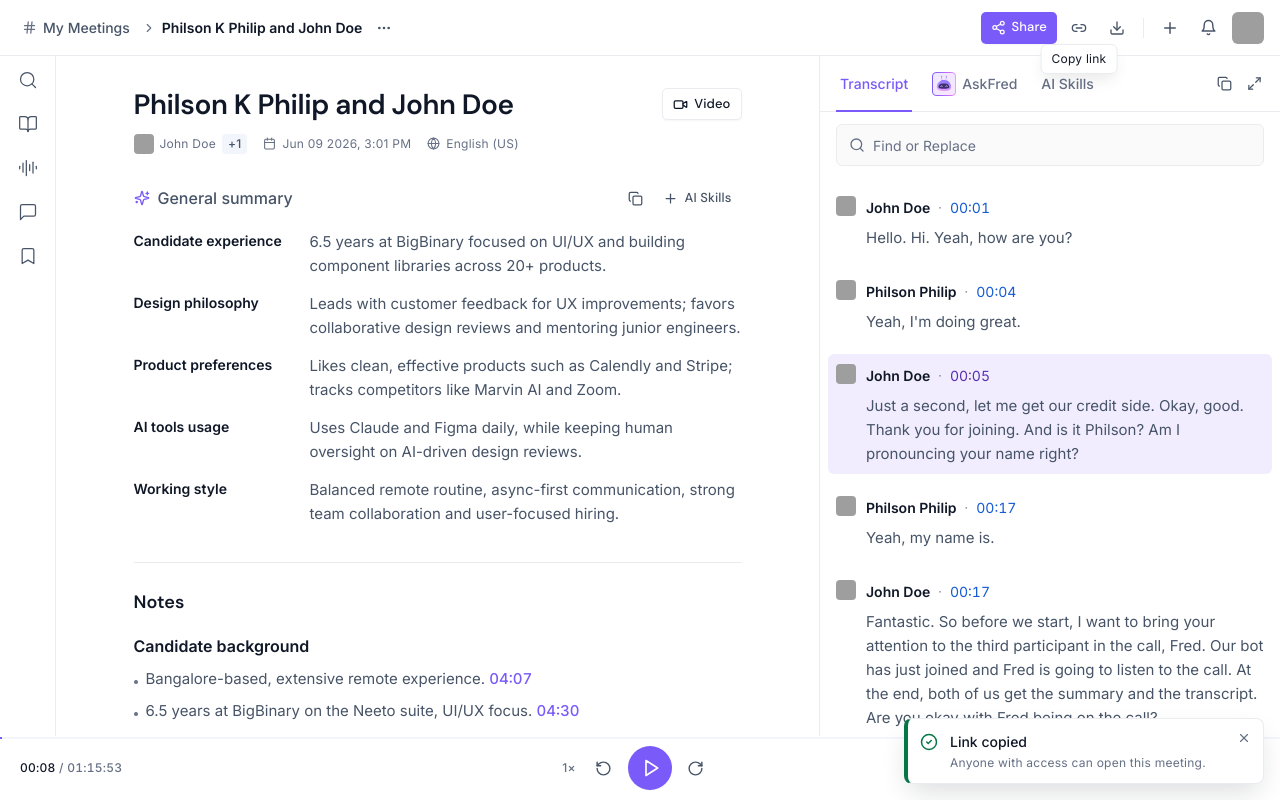
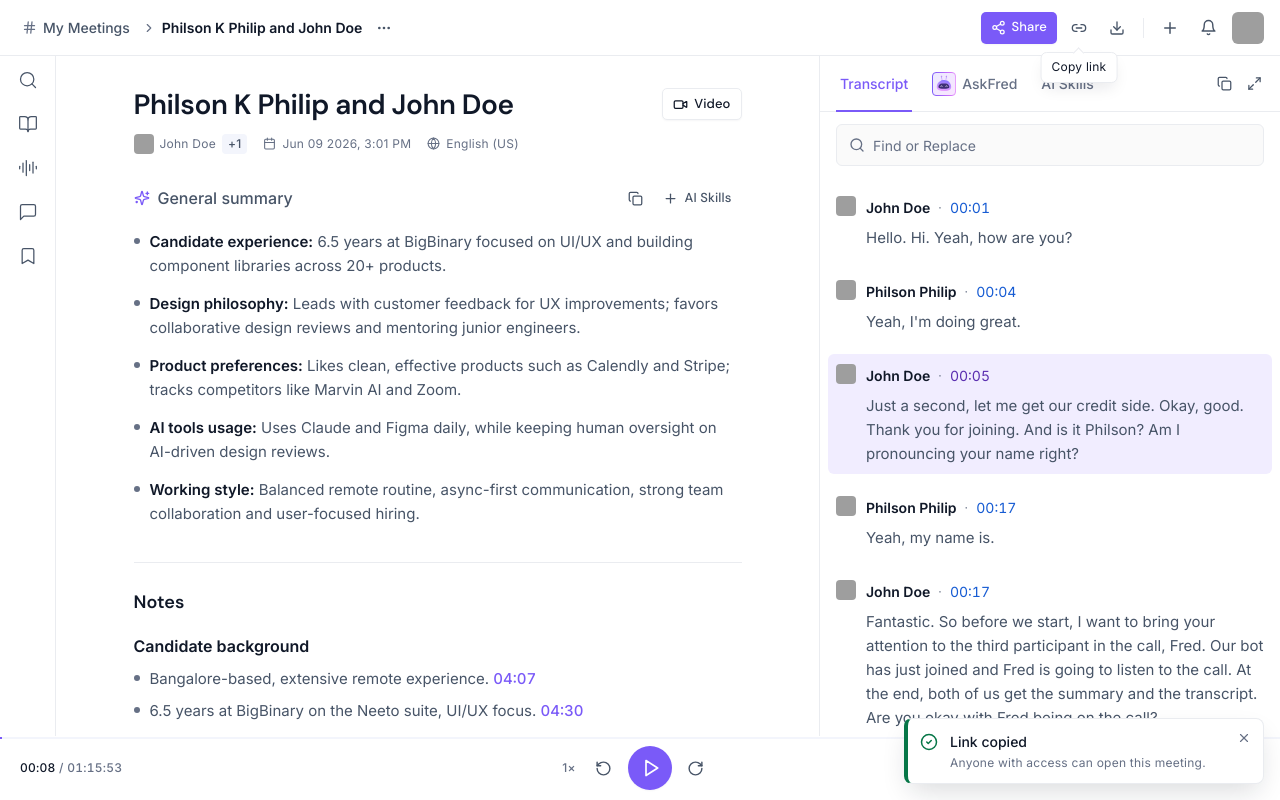
Before and after one commit to philson-philip/fireflies.ai, a React (Vite) app: page / in a window 1280 px wide. Both pictures are taken after a click on the button 1079 px from the left and 27 px from the top of the page. Built offline with nearby package versions, Linux system fonts and the light colour scheme; grey boxes are pictures that could not be loaded.

Commit message:
refactor: replace ListChecks with CheckSquare, update UI components, and refine tooltip positioning logic.

```diff
--- a/src/components/meeting/CommandPanel/views/BookmarksView.jsx
+++ b/src/components/meeting/CommandPanel/views/BookmarksView.jsx
@@ -1,4 +1,4 @@
-import { Star, ThumbsUp, ThumbsDown } from "lucide-react";
+import { Star, ThumbsUp, ThumbsDown, CheckSquare } from "lucide-react";
 import Card from "../../../ui/Card";
 import Typography from "../../../ui/Typography";
 import { cn } from "../../../../lib/utils";
@@ -8,9 +8,10 @@ const BOOKMARK_TONES = {
   info: { border: "border-l-[2px] border-t-0 border-b-0 border-r-0 !border-info", text: "text-info", Icon: Star },
   success: { border: "border-l-[2px] border-t-0 border-b-0 border-r-0 !border-success", text: "text-success", Icon: ThumbsUp },
   danger: { border: "border-l-[2px] border-t-0 border-b-0 border-r-0 !border-danger", text: "text-danger", Icon: ThumbsDown },
+  warning: { border: "border-l-[2px] border-t-0 border-b-0 border-r-0 !border-warning", text: "text-warning", Icon: CheckSquare },
 };
 
-const BookmarksView = () => (
+const BookmarksView = ({ }) => (
   <div className="flex flex-col gap-4 p-4">
     {bookmarks.map((b) => {
       const style = BOOKMARK_TONES[b.tone] || { border: "border-l-[2px] border-line", text: "text-ink-secondary", Icon: null };
--- a/src/components/meeting/CommandPanel/views/CommentsView.jsx
+++ b/src/components/meeting/CommandPanel/views/CommentsView.jsx
@@ -36,7 +36,7 @@ const CommentsView = () => (
     </div>
 
     <div className="sticky bottom-0 z-10 shrink-0 border-t border-line bg-surface p-4">
-      <div className="flex items-end gap-2.5 rounded-md border border-line bg-surface-subtle p-2 shadow-subtle focus-within:border-brand-soft transition-colors">
+      <div className="flex items-start gap-2.5 rounded-md border border-line bg-surface-subtle p-2 shadow-subtle focus-within:border-brand-soft transition-colors">
         <Avatar name="Philson Philip" size="sm" />
         <textarea
           className="max-h-32 min-h-[20px] w-full bg-transparent text-label text-ink placeholder:text-ink-muted focus:outline-none"
--- a/src/components/meeting/PlayerBar.jsx
+++ b/src/components/meeting/PlayerBar.jsx
@@ -1,5 +1,5 @@
 import { useState } from "react";
-import { Play, Pause, RotateCcw, RotateCw, Star, ListChecks, ThumbsUp, ThumbsDown, MoreHorizontal } from "lucide-react";
+import { Play, Pause, RotateCcw, RotateCw, Star, CheckSquare, ThumbsUp, ThumbsDown, MoreHorizontal } from "lucide-react";
 import IconButton from "../ui/IconButton";
 import Tooltip from "../ui/Tooltip";
 import ProgressBar from "./ProgressBar";
@@ -44,7 +44,7 @@ const PlayerBar = ({ playing, onTogglePlay, currentSeconds, onScrub, markers, on
 
       <div className="flex flex-1 sm:flex-none shrink-0 items-center justify-end gap-0.5 relative">
         <IconButton label="Important" shortcut="1" side="left" className="hidden sm:inline-flex" onClick={() => onAddMarker("important")}><Star size={16} aria-hidden /></IconButton>
-        <IconButton label="Action" shortcut="2" side="left" className="hidden sm:inline-flex" onClick={() => onAddMarker("action")}><ListChecks size={16} aria-hidden /></IconButton>
+        <IconButton label="Action" shortcut="2" side="left" className="hidden sm:inline-flex" onClick={() => onAddMarker("action")}><CheckSquare size={16} aria-hidden /></IconButton>
         <IconButton label="Like" shortcut="3" side="left" className="hidden sm:inline-flex" onClick={() => onAddMarker("like")}><ThumbsUp size={16} aria-hidden /></IconButton>
         <IconButton label="Dislike" shortcut="4" side="left" className="hidden sm:inline-flex" onClick={() => onAddMarker("dislike")}><ThumbsDown size={16} aria-hidden /></IconButton>
 
@@ -68,7 +68,7 @@ const PlayerBar = ({ playing, onTogglePlay, currentSeconds, onScrub, markers, on
                   className="flex items-center gap-3 px-3 py-2 text-sm text-ink hover:bg-surface-subtle transition-colors"
                   onClick={() => { onAddMarker("action"); setShowMobileMenu(false); }}
                 >
-                  <ListChecks size={16} className="text-ink-muted" /> Action
+                  <CheckSquare size={16} className="text-ink-muted" /> Action
                 </button>
                 <button
                   className="flex items-center gap-3 px-3 py-2 text-sm text-ink hover:bg-surface-subtle transition-colors"
--- a/src/components/meeting/SummaryPane.jsx
+++ b/src/components/meeting/SummaryPane.jsx
@@ -54,18 +54,16 @@ const SummaryPane = ({ onSeek }) => {
           </div>
         </div>
 
-        <dl className="mt-4 space-y-3.5">
+        <ul className="mt-4 space-y-3.5">
           {summary.map((row) => (
-            <div key={row.label} className="grid grid-cols-1 gap-0.5 sm:grid-cols-[160px_1fr] sm:gap-4">
-              <Typography as="dt" variant="body-sm" tone="text-ink" className="font-semibold">
-                {row.label}
-              </Typography>
-              <Typography as="dd" variant="body">
-                {row.text}
-              </Typography>
-            </div>
+            <Typography as="li" variant="body" key={row.label} className="flex items-start gap-2.5">
+              <span className="mt-2 h-1.5 w-1.5 shrink-0 rounded-full bg-ink-muted" aria-hidden />
+              <span>
+                <span className="font-semibold text-ink">{row.label}:</span> {row.text}
+              </span>
+            </Typography>
           ))}
-        </dl>
+        </ul>
 
         <div className="mt-9 border-t border-line pt-7">
           <Typography variant="h3">Notes</Typography>
@@ -76,8 +74,8 @@ const SummaryPane = ({ onSeek }) => {
               </Typography>
               <ul className="mt-2.5 space-y-2">
                 {group.items.map((item, i) => (
-                  <Typography as="li" variant="body" key={i} className="flex items-baseline gap-2">
-                    <span className="mt-2 h-1 w-1 shrink-0 rounded-full bg-ink-muted" aria-hidden />
+                  <Typography as="li" variant="body" key={i} className="flex items-start gap-2.5">
+                    <span className="mt-2 h-1.5 w-1.5 shrink-0 rounded-full bg-ink-muted" aria-hidden />
                     <span>
                       {item.text}{" "}
                       <button
--- a/src/components/ui/Card.jsx
+++ b/src/components/ui/Card.jsx
@@ -3,9 +3,9 @@ import { cn } from "../../lib/utils";
 const Card = ({ as: Tag = "div", interactive = false, className, children, ...props }) => (
   <Tag
     className={cn(
-      "rounded-md border border-line bg-surface p-4",
+      "rounded-md border border-line bg-surface p-3",
       interactive &&
-        "cursor-pointer shadow-subtle transition duration-150 ease-out-soft hover:border-line-strong hover:shadow-raised",
+      "cursor-pointer shadow-subtle transition duration-150 ease-out-soft hover:border-line-strong hover:shadow-raised",
       className
     )}
     {...props}
--- a/src/components/ui/Tooltip.jsx
+++ b/src/components/ui/Tooltip.jsx
@@ -2,10 +2,10 @@ import { useId, useRef, useState, useLayoutEffect } from "react";
 import { cn } from "../../lib/utils";
 
 const SIDE = {
-  top: "bottom-full left-1/2 -translate-x-1/2 mb-2",
-  bottom: "top-full left-1/2 -translate-x-1/2 mt-2",
-  left: "right-full top-1/2 -translate-y-1/2 mr-2",
-  right: "left-full top-1/2 -translate-y-1/2 ml-2",
+  top: "bottom-full left-1/2 -translate-x-1/2 mb-[8.5px]",
+  bottom: "top-full left-1/2 -translate-x-1/2 mt-[8.5px]",
+  left: "right-full top-1/2 -translate-y-1/2 mr-[8.5px]",
+  right: "left-full top-1/2 -translate-y-1/2 ml-[8.5px]",
 };
 
 const Tooltip = ({ label, shortcut, action, side = "auto", children, className, style, onMouseEnter, onMouseLeave, ...props }) => {
@@ -16,26 +16,39 @@ const Tooltip = ({ label, shortcut, action, side = "auto", children, className,
   const tooltipRef = useRef(null);
   const id = useId();
 
+  const [nudge, setNudge] = useState({ x: 0, y: 0 });
+
   useLayoutEffect(() => {
     if (open && tooltipRef.current) {
-      tooltipRef.current.style.marginLeft = "0px";
-      tooltipRef.current.style.marginTop = "0px";
+      // Temporarily remove transform to measure true bounds
+      const actualSide = side === "auto" ? computedSide : side;
+      if (actualSide === "top" || actualSide === "bottom") {
+        tooltipRef.current.style.setProperty("--tw-translate-x", "-50%");
+      } else {
+        tooltipRef.current.style.setProperty("--tw-translate-y", "-50%");
+      }
+
       const rect = tooltipRef.current.getBoundingClientRect();
-      const style = tooltipRef.current.style;
+      let x = 0;
+      let y = 0;
 
       if (rect.left < 8) {
-        style.marginLeft = `${8 - rect.left}px`;
+        x = 8 - rect.left;
       } else if (rect.right > window.innerWidth - 8) {
-        style.marginLeft = `${(window.innerWidth - 8) - rect.right}px`;
+        x = (window.innerWidth - 8) - rect.right;
       }
 
       if (rect.top < 8) {
-        style.marginTop = `${8 - rect.top}px`;
+        y = 8 - rect.top;
       } else if (rect.bottom > window.innerHeight - 8) {
-        style.marginTop = `${(window.innerHeight - 8) - rect.bottom}px`;
+        y = (window.innerHeight - 8) - rect.bottom;
       }
+
+      setNudge({ x, y });
+    } else {
+      setNudge({ x: 0, y: 0 });
     }
-  }, [open, computedSide]);
+  }, [open, computedSide, side]);
 
   const show = (e) => {
     if (side === "auto" && e.currentTarget) {
@@ -69,6 +82,7 @@ const Tooltip = ({ label, shortcut, action, side = "auto", children, className,
   if (!label) return children;
 
   const hasExplicitPosition = className && (className.includes("absolute") || className.includes("relative") || className.includes("fixed"));
+  const actualSide = side === "auto" ? computedSide : side;
 
   return (
     <span
@@ -94,6 +108,12 @@ const Tooltip = ({ label, shortcut, action, side = "auto", children, className,
           SIDE[side === "auto" ? computedSide : side],
           open ? "opacity-100 visible" : "opacity-0 invisible"
         )}
+        style={{
+          "--tw-translate-x":
+            actualSide === "top" || actualSide === "bottom" ? `calc(-50% + ${nudge.x}px)` : `${nudge.x}px`,
+          "--tw-translate-y":
+            actualSide === "left" || actualSide === "right" ? `calc(-50% + ${nudge.y}px)` : `${nudge.y}px`,
+        }}
       >
         <span>{label}</span>
         {shortcut && (
@@ -106,6 +126,21 @@ const Tooltip = ({ label, shortcut, action, side = "auto", children, className,
             {action}
           </div>
         )}
+        <div
+          className={cn(
+            "absolute w-2 h-2 bg-surface rotate-45 pointer-events-none",
+            actualSide === "top" && "bottom-[-4.5px] left-1/2 -translate-x-1/2 border-b border-r border-line",
+            actualSide === "bottom" && "top-[-4.5px] left-1/2 -translate-x-1/2 border-t border-l border-line",
+            actualSide === "left" && "right-[-4.5px] top-1/2 -translate-y-1/2 border-t border-r border-line",
+            actualSide === "right" && "left-[-4.5px] top-1/2 -translate-y-1/2 border-b border-l border-line"
+          )}
+          style={{
+            "--tw-translate-x":
+              actualSide === "top" || actualSide === "bottom" ? `calc(-50% - ${nudge.x}px)` : `calc(0px - ${nudge.x}px)`,
+            "--tw-translate-y":
+              actualSide === "left" || actualSide === "right" ? `calc(-50% - ${nudge.y}px)` : `calc(0px - ${nudge.y}px)`,
+          }}
+        />
       </span>
     </span>
   );
--- a/src/components/ui/Typography.jsx
+++ b/src/components/ui/Typography.jsx
@@ -2,7 +2,7 @@ import { cn } from "../../lib/utils";
 
 const VARIANTS = {
   display: "font-display text-display font-semibold tracking-tight",
-  h1: "font-display text-h1 font-semibold",
+  h1: "font-display text-xl md:text-2xl xl:text-h1 font-semibold",
   h2: "font-display text-h2 font-semibold",
   h3: "font-display text-h3 font-semibold",
   h4: "text-h4 font-medium",
```
Also changed, not shown: src/components/meeting/CommandPanel/views/IndexView.jsx (+5 -4 lines).
